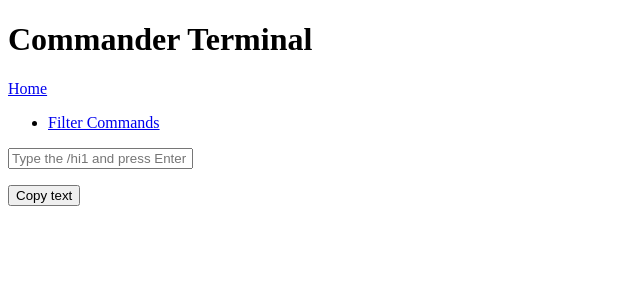
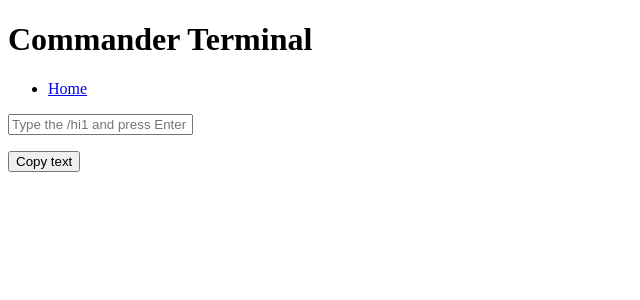
Before and after one commit to JDXE22/commander_frontend, a React (Vite) app in the folder frontend/: page / in a window 1280 px wide. Shown: the top 300 px of the page, without its empty margins (0-640 px from the left). Built offline with nearby package versions, Linux system fonts and the light colour scheme; no server answers.

Commit message:
feat(frontend/src/components/navbar/Navbar.jsx): configure NavBar to navigate to Home component

```diff
--- a/frontend/src/App.jsx
+++ b/frontend/src/App.jsx
@@ -1,7 +1,5 @@
 import { useState } from "react";
-import { Form } from "./components/input/Form";
 import { getCommand } from "./services/commands";
-import { CommandList } from "./components/commands/Command";
 import { Navbar } from "./components/navbar/Navbar";
 import { Route, Routes } from "react-router-dom";
 import { Home } from "./components/home/Home";
@@ -26,13 +24,15 @@ function App() {
   };
 
   return (
-    <div>
+    <>
       <h1>Commander Terminal</h1>
       <Navbar />
+      <div className="container">
       <Routes>
         <Route path="/" element={<Home handleInput={handleInput} inputText={inputText} handleFormSubmit={handleFormSubmit} commands={commands} />}/>
       </Routes>
-    </div>
+      </div>
+    </>
   );
 }
 
--- a/frontend/src/components/navbar/Navbar.jsx
+++ b/frontend/src/components/navbar/Navbar.jsx
@@ -3,9 +3,8 @@ import { Link, useMatch, useResolvedPath } from "react-router-dom";
 export const Navbar = () => {
   return (
     <nav to="/" className="nav">
-      <Link>Home</Link>
       <ul>
-       <CustomLink to="/filter"> Filter Commands </CustomLink >
+       <CustomLink to="/"> Home </CustomLink >
       </ul>
     </nav>
   );
```
